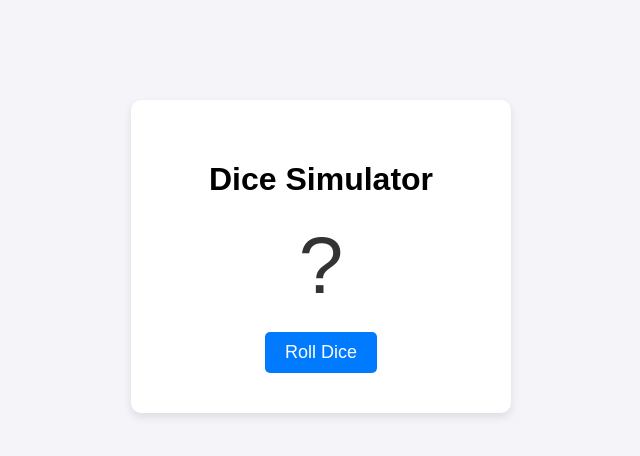
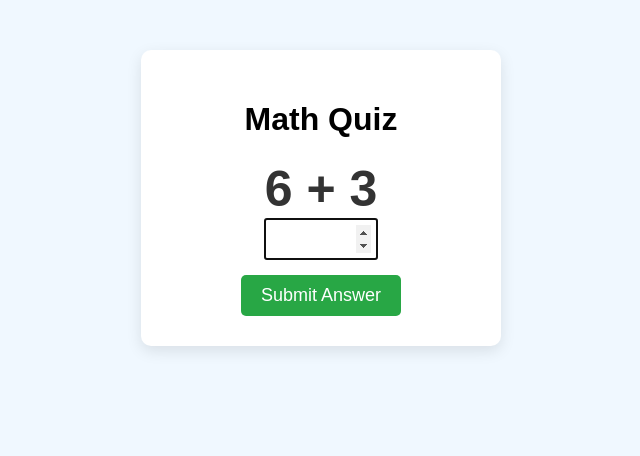
Before and after one commit to P01Sensai/diceroll, a Flask app: page / in a window 1280 px wide. Shown: the top 456 px of the page, without its empty margins (319-959 px from the left). Run offline with Flask 3, Linux system fonts and the light colour scheme.

Commit message:
Switched to Math Game

```diff
--- a/app.py
+++ b/app.py
@@ -1,16 +1,32 @@
-from flask import Flask, render_template
+from flask import Flask, render_template, request
 import random
 
 app = Flask(__name__)
+
 @app.route('/')
 def home():
-    return render_template('index.html', dice_value="?")
 
-@app.route('/roll')
-def roll_dice():
-    result = random.randint(1, 6)
-    print(f'Dice rolled: {result}')
-    return render_template('index.html', dice_value=result)
+    num1 = random.randint(1, 10)
+    num2 = random.randint(1, 10)
+
+    correct_answer = num1 + num2
+
+    return render_template('index.html', n1=num1, n2=num2, real_ans=correct_answer)
+
+@app.route('/check', methods=['POST'])
+def check_answer():
+
+    user_guess = int(request.form['guess'])
+    real_answer = int(request.form['real_ans'])
+
+    if user_guess == real_answer:
+        msg = "Correct! Great Job! 🎉"
+        color = "green"
+    else:
+        msg = f"Oops! The answer was {real_answer}. 😅"
+        color = "red"
+
+    return render_template('result.html', message=msg, color=color)
 
 if __name__ == '__main__':
     app.run(debug=True)
--- a/templates/index.html
+++ b/templates/index.html
@@ -1,55 +1,30 @@
 <!DOCTYPE html>
 <html>
 <head>
-    <title>Dice Roller</title>
+    <title>Math Game</title>
     <style>
-
-        body {
-            font-family: sans-serif;
-            text-align: center;
-            background-color: #f4f4f9;
-            margin-top: 100px;
-        }
-        .box {
-            background: white;
-            width: 300px;
-            margin: auto;
-            padding: 40px;
-            border-radius: 10px;
-            box-shadow: 0px 4px 10px rgba(0,0,0,0.1);
-        }
-        .number-display {
-            font-size: 80px;
-            color: #333;
-            margin: 20px 0;
-        }
-        button {
-            background-color: #007bff;
-            color: white;
-            border: none;
-            padding: 10px 20px;
-            font-size: 18px;
-            border-radius: 5px;
-            cursor: pointer;
-        }
-        button:hover {
-            background-color: #0056b3;
-        }
+        body { font-family: sans-serif; text-align: center; margin-top: 50px; background: #f0f8ff; }
+        .box { background: white; width: 300px; margin: auto; padding: 30px; border-radius: 10px; box-shadow: 0 5px 15px rgba(0,0,0,0.1); }
+        .problem { font-size: 50px; font-weight: bold; color: #333; }
+        input { font-size: 24px; padding: 5px; width: 100px; text-align: center; }
+        button { background: #28a745; color: white; font-size: 18px; padding: 10px 20px; border: none; border-radius: 5px; margin-top: 15px; cursor: pointer; }
     </style>
 </head>
 <body>
-
     <div class="box">
-        <h1>Dice Simulator</h1>
-
-        <div class="number-display">
-            {{ dice_value }}
+        <h1>Math Quiz</h1>
+        <div class="problem">
+            {{ n1 }} + {{ n2 }}
         </div>
 
-        <form action="/roll">
-            <button type="submit">Roll Dice</button>
+        <form action="/check" method="POST">
+            <input type="number" name="guess" required autofocus>
+
+            <input type="hidden" name="real_ans" value="{{ real_ans }}">
+
+            <br>
+            <button type="submit">Submit Answer</button>
         </form>
     </div>
-
 </body>
 </html>
```
Also changed, not shown: templates/result.html (added, +40 -0 lines).
